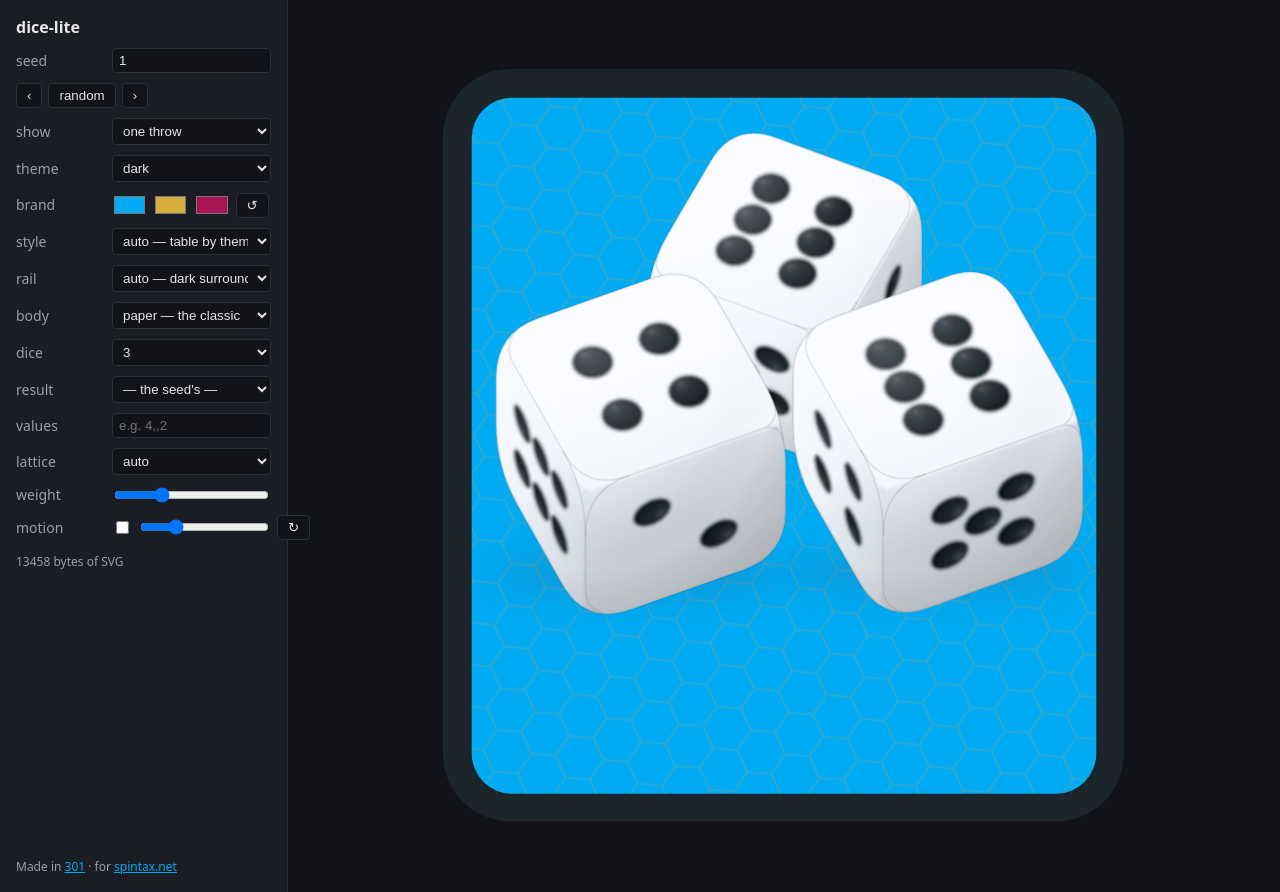
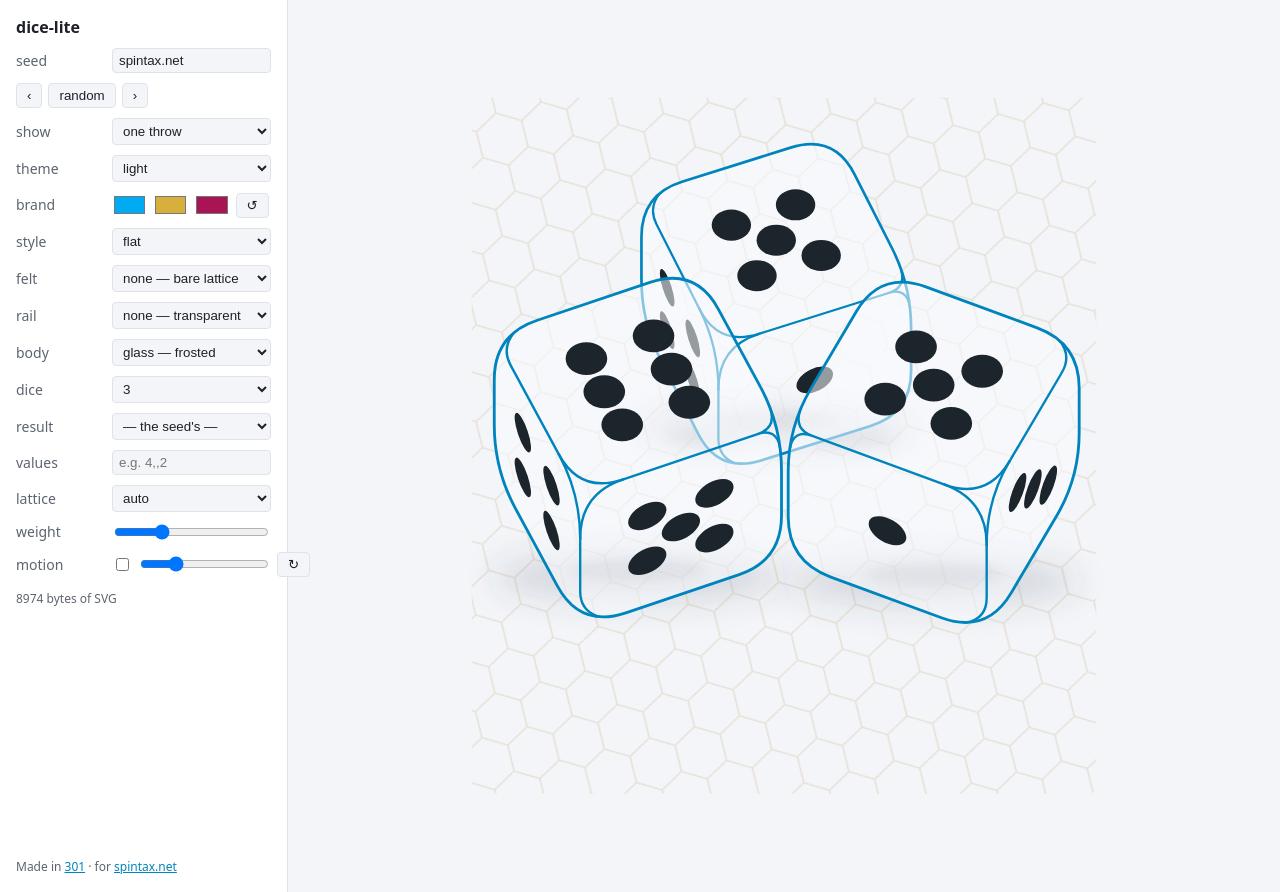
Before and after one commit to investblog/dice-lite, a website: page index.html in a window 1280 px wide. Drawn offline with Linux system fonts and the light colour scheme.

Commit message:
The showcase: frosted glass on the bare lattice — README, preview, playground
- docs/preview.svg is now toss({ seed: 'spintax.net', theme: 'light', style: 'flat',
  body: 'glass', felt: 'transparent', rail: 'transparent', size: 960 }) — the user's pick on
  a contact sheet; the README prints that call and a new test holds the file to it byte for
  byte (the old paper preview had gone stale behind 0.3.0 without anyone noticing).
- README: the glass body exists (it said "paper bodies" only), the bare table recipe, rail
  and body in the options sample, ~9 KB, brand as #hex/rgb().
- Spec: "The bare table" — two pins, not a mode; style: 'flat' under the light theme.
- Playground opens on the showcase (light page, felt and rail transparent, glass); a felt
  control and a transparent rail option join the panel; meta description names the glass.
  Checked in Chromium: first render 8974 B = the library call, felt: auto refills the brand
  felt, the sheet renders, no console errors.

Co-Authored-By: Claude Opus 5.5 <noreply@anthropic.com>

```diff
--- a/index.html
+++ b/index.html
@@ -4,7 +4,7 @@
 <meta charset="utf-8">
 <meta name="viewport" content="width=device-width, initial-scale=1">
 <title>dice-lite — playground</title>
-<meta name="description" content="A throw of dice on a table, drawn by code: seeded dice on a brand-coloured felt, line or flat, as an SVG string.">
+<meta name="description" content="A throw of dice drawn by code: seeded paper or frosted-glass dice on a brand-coloured felt or the bare lattice, as an SVG string.">
 <style>
 	:root { --bg: #111318; --panel: #1a1d24; --text: #e6e6e6; --muted: #9aa0aa; --line: #2b2f38; --accent: #00abf3; }
 	body.light { --bg: #f4f5f8; --panel: #ffffff; --text: #1d2026; --muted: #5d6470; --line: #dfe2e8; --accent: #0084bd; }
@@ -40,7 +40,7 @@
 <main>
 	<aside id="panel">
 		<h1>dice-lite</h1>
-		<label>seed <input type="text" data-k="seed" value="1"></label>
+		<label>seed <input type="text" data-k="seed" value="spintax.net"></label>
 		<div class="row"><button id="prev">‹</button><button id="random">random</button><button id="next">›</button></div>
 		<label>show <select id="mode">
 			<option value="one">one throw</option>
@@ -48,11 +48,12 @@
 			<option value="results">every result</option>
 			<option value="dice">the six faces</option>
 		</select></label>
-		<label>theme <select data-k="theme"><option>dark</option><option>light</option></select></label>
+		<label>theme <select data-k="theme"><option>dark</option><option selected>light</option></select></label>
 		<label class="brand">brand <span class="row"><input type="color" data-b="0" value="#00abf3"><input type="color" data-b="1" value="#d6af3c"><input type="color" data-b="2" value="#a91455"><button id="spintax" title="the spintax triad">↺</button></span></label>
-		<label>style <select data-k="style"><option value="auto">auto — table by theme</option><option>flat</option><option>line</option></select></label>
-		<label>rail <select data-k="rail"><option value="auto">auto — dark surround</option><option value="brand">brand colour</option><option value="felt">none — felt</option></select></label>
-		<label>body <select data-k="body"><option value="paper">paper — the classic</option><option value="glass">glass — frosted</option></select></label>
+		<label>style <select data-k="style"><option value="auto">auto — table by theme</option><option selected>flat</option><option>line</option></select></label>
+		<label>felt <select data-k="felt"><option value="auto">auto — the brand</option><option value="transparent" selected>none — bare lattice</option></select></label>
+		<label>rail <select data-k="rail"><option value="auto">auto — dark surround</option><option value="brand">brand colour</option><option value="felt">painted the felt</option><option value="transparent" selected>none — transparent</option></select></label>
+		<label>body <select data-k="body"><option value="paper">paper — the classic</option><option value="glass" selected>glass — frosted</option></select></label>
 		<label>dice <select data-k="dice"><option>2</option><option selected>3</option><option>4</option><option>5</option></select></label>
 		<label>result <select data-k="result"><option value="">— the seed's —</option><option>lucky7</option><option>snake</option><option>boxcars</option><option>matched</option><option>mixed</option></select></label>
 		<label>values <input type="text" data-k="values" placeholder="e.g. 4,,2" title="comma list; empty = the seed/result"></label>
@@ -81,8 +82,9 @@
 		var TRIAD = ['#00abf3', '#d6af3c', '#a91455'];
 		var RESULTS = ['lucky7', 'snake', 'boxcars', 'matched', 'mixed'];
 		var FACES = ['one', 'two', 'three', 'four', 'five', 'six'];
-		// the panel starts on the library's own defaults, so the first render IS Dice.toss()
-		var opts = { seed: '1', theme: 'dark', brand: TRIAD.slice(), style: 'auto', rail: 'auto', body: 'paper', dice: 3,
+		// the panel starts on the README's showcase, so the first render IS the picture there —
+		// glass dice on the bare lattice; 'auto' on every control returns the library's defaults
+		var opts = { seed: 'spintax.net', theme: 'light', brand: TRIAD.slice(), style: 'flat', felt: 'transparent', rail: 'transparent', body: 'glass', dice: 3,
 			result: '', values: '', lattice: 'auto', weight: 1, motion: false, speed: 1 };
 		var stage = document.getElementById('stage'), mode = document.getElementById('mode');
 		var seedInput = document.querySelector('[data-k=seed]'), bytes = document.getElementById('bytes');
@@ -106,6 +108,7 @@
 			var o = Object.assign({}, opts, { seed: seedValue(), dice: Number(opts.dice), weight: Number(opts.weight) }, extra || {});
 			var values = valuesList();
 			if (o.style === 'auto') delete o.style;
+			if (o.felt === 'auto') delete o.felt;
 			if (o.rail === 'auto') delete o.rail;
 			if (o.body === 'paper') delete o.body;
 			if (o.lattice === 'auto') delete o.lattice;
```
Also changed, not shown: test/table.test.mjs (+8 -0 lines), README.md, docs/README.md, docs/preview.svg.
